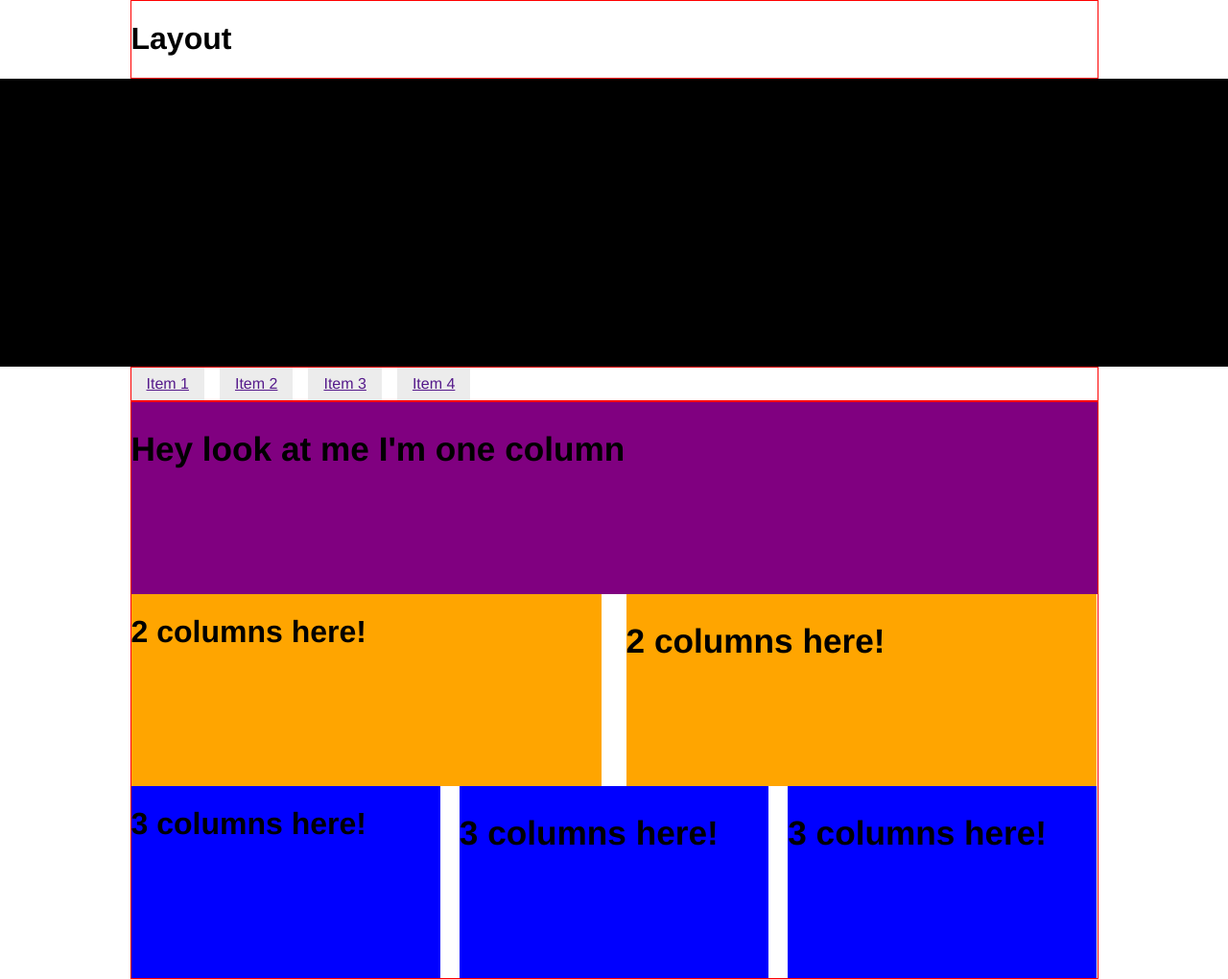
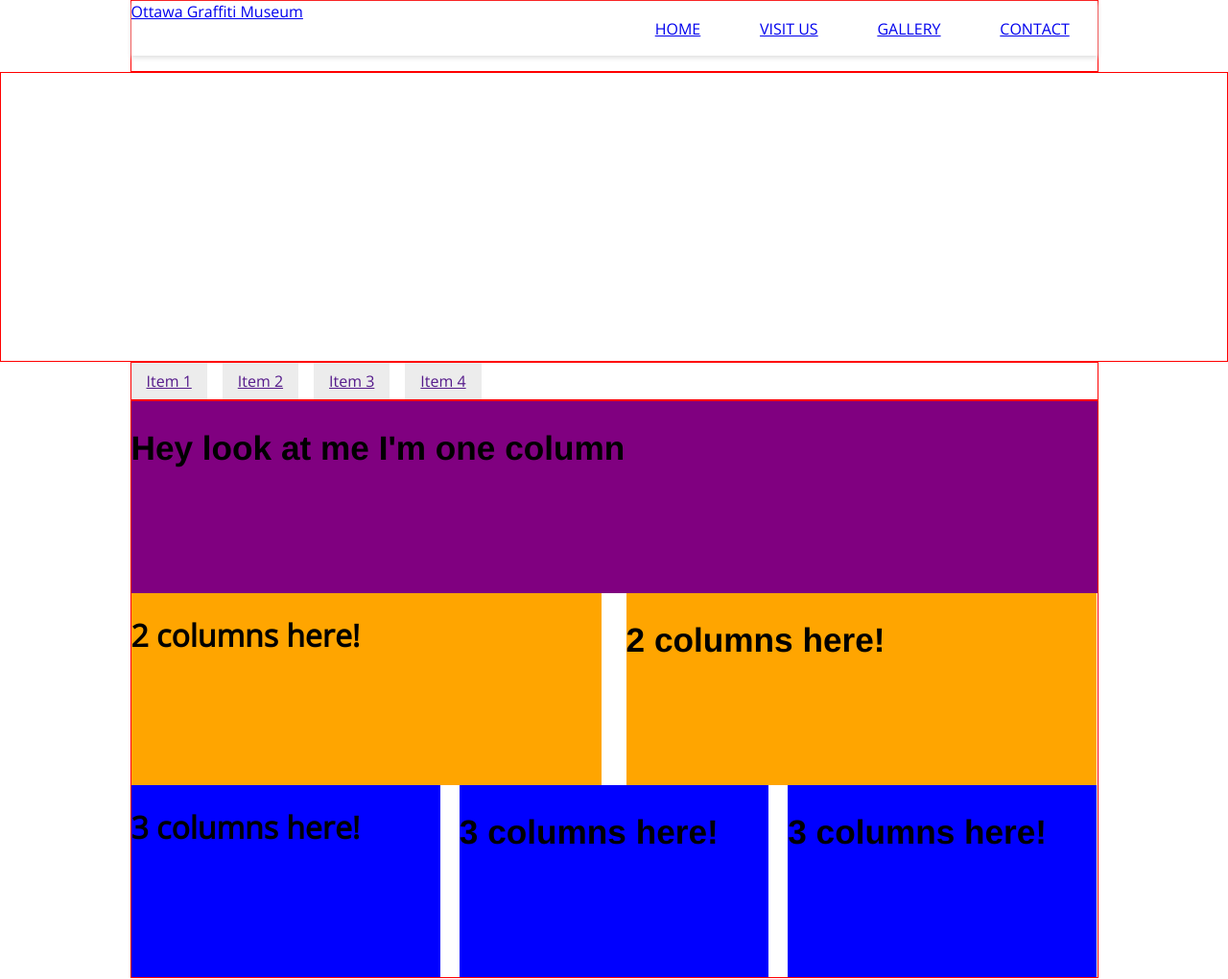
Before and after one commit to nugentmichael/assign-2, a plain HTML site: page index.html in a window 1280 px wide. Shown: the whole page at 96% size. Drawn offline with nearby package versions, Linux system fonts and the light colour scheme.

Commit message:
Navigation Bar Implementation
Added the Hamburger Button navigation bar functionality.

```diff
--- a/css/style.css
+++ b/css/style.css
@@ -1,7 +1,11 @@
+/* CSS Document */
+@charset utf-8;
 
 /* -- Fonts -- */
+@import url(http://fonts.googleapis.com/css?family=Open+Sans);
+
 body {
-  font-family: "Helvetica Neue", Arial, sans-serif;
+  font-family: 'Open Sans', sans-serif;
 }
 
 h2 {
@@ -13,10 +17,89 @@ h2 {
 /* -- Banner Components -- */
 .banner {
   height: 300px;
-  background: #000;
+  border: 1px solid red;
 }
 
 /* -- Navigation components -- */
+
+.main-nav ul {
+  list-style-type: none;
+  padding: 0;
+  margin: 0;
+}
+
+.main-nav li {
+  margin-top: 1em;
+}
+
+.main-nav a {
+  display: block;
+  padding: 1em;
+  text-align: center;
+}
+
+.pattern {
+  width: 100%;
+  background-color: #FFF;
+  box-shadow: 0px 2px 5px #DDD;
+  -webkit-box-shadow: 0px 2px 5px #DDD;
+  -moz-box-shadow: 0px 2px 5px #DDD;
+  margin-bottom: 1em;
+  overflow: hidden;
+}
+
+section { padding:1em; }
+
+a.menu-link {
+  position: absolute;
+  top: 5px;
+  right: 10px;
+  display:block;
+  padding:1em;
+}
+
+a.menu-link:before {
+  content:'\2630';
+  color: #000;
+  font-size: 30px;
+}
+
+a.menu-link:hover {
+    text-decoration: none;
+}
+
+/* Hide */
+nav[role=navigation] {
+  max-height: 0;
+}
+
+/* Show */
+nav[role=navigation].active {
+  max-height: 15em;
+}
+
+/* Vertical Menu */
+nav[role=navigation] {
+  text-align: right;
+  text-transform: uppercase;
+  -webkit-transition: all 0.3s ease-out;
+  -moz-transition: all 0.3s ease-out;
+  -ms-transition: all 0.3s ease-out;
+  -o-transition: all 0.3s ease-out;
+  transition: all 0.3s ease-out;
+}
+
+nav[role=navigation] ul {
+  margin: 0;
+  padding: 0;
+}
+
+nav[role=navigation] li a {
+  display: block;
+  padding: 0.8em;
+  text-align: center;
+}
+
 .main-nav ul {
   list-style-type: none;
   padding: 0;
@@ -79,9 +162,22 @@ h2 {
   background: blue;
 }
 
+/* -- Smartphone Media Query -- */
+@media (max-width: 979px) {
+  .pattern {
+    margin-top: 4em;
+  }
+}
+
 /* -- Tablet Media Query -- */
 
 @media (min-width: 48em) {
+
+  .main-nav ul { clear: both; }
+  .main-nav li { float: left; margin-left: 1em; margin-top: 0; }
+  .main-nav li:first-child { margin-left: 0; }
+  .main-nav a { padding: 0.5em 1em; text-align: left; }
+
   .main-nav ul:before, .main-nav ul:after {
     content: " ";
     display: table;
@@ -109,7 +205,33 @@ h2 {
 
 /* -- Desktop Media Query -- */
 
-@media (min-width: 1007px) {
+@media (min-width: 980px) {
+
+    a.menu-link {
+      display:none;
+    }
+
+    nav[role=navigation] {
+      max-height: none;
+      display: inline-block;
+      float: right;
+    }
+
+    nav[role=navigation] ul {
+      margin: 0 0 0 -0.25em;
+      border: 0;
+    }
+
+  /* Horizontal Navigation */
+    nav[role=navigation]  li {
+      display: inline-block;
+      margin: 0.3em 1em;
+    }
+
+    nav[role=navigation] li a {
+      border: 0;
+    }
+
     .container {
       width: 1007px;
     }
--- a/index.html
+++ b/index.html
@@ -7,7 +7,22 @@
 </head>
 <body>
     <div class="container">
-    	<h1>Layout</h1>
+        <!--Navigation Menu-->
+          <div id="pattern" class="pattern">
+             <a href="#">Ottawa Graffiti Museum</a>
+            <!--Begin Pattern HTML-->
+               <a href="#" class="menu-link"></a>
+                <nav id="menu" role="navigation">
+                    <ul>
+                        <li><a href="#">Home</a></li>
+                        <li><a href="#">Visit Us</a></li>
+                        <li><a href="#">Gallery</a></li>
+                        <li><a href="#">Contact</a></li>
+                    </ul>
+                </nav>
+                <div id="search"></div>
+            </div>
+        <!--End Navigation Menu-->
     </div>
     <div class="banner"></div>
     <div class="container">
@@ -58,5 +73,18 @@
 
     </div>
 
+<script src="http://ajax.googleapis.com/ajax/libs/jquery/1.10.2/jquery.min.js"></script>
+<script>
+    $(document).ready(function() {
+        var menulink = $('.menu-link');
+        var nav = $('#menu');
+
+        menulink.click(function() {
+            nav.toggleClass('active');
+            return false;
+        });
+    });
+</script>
+
 </body>
 </html>
```
